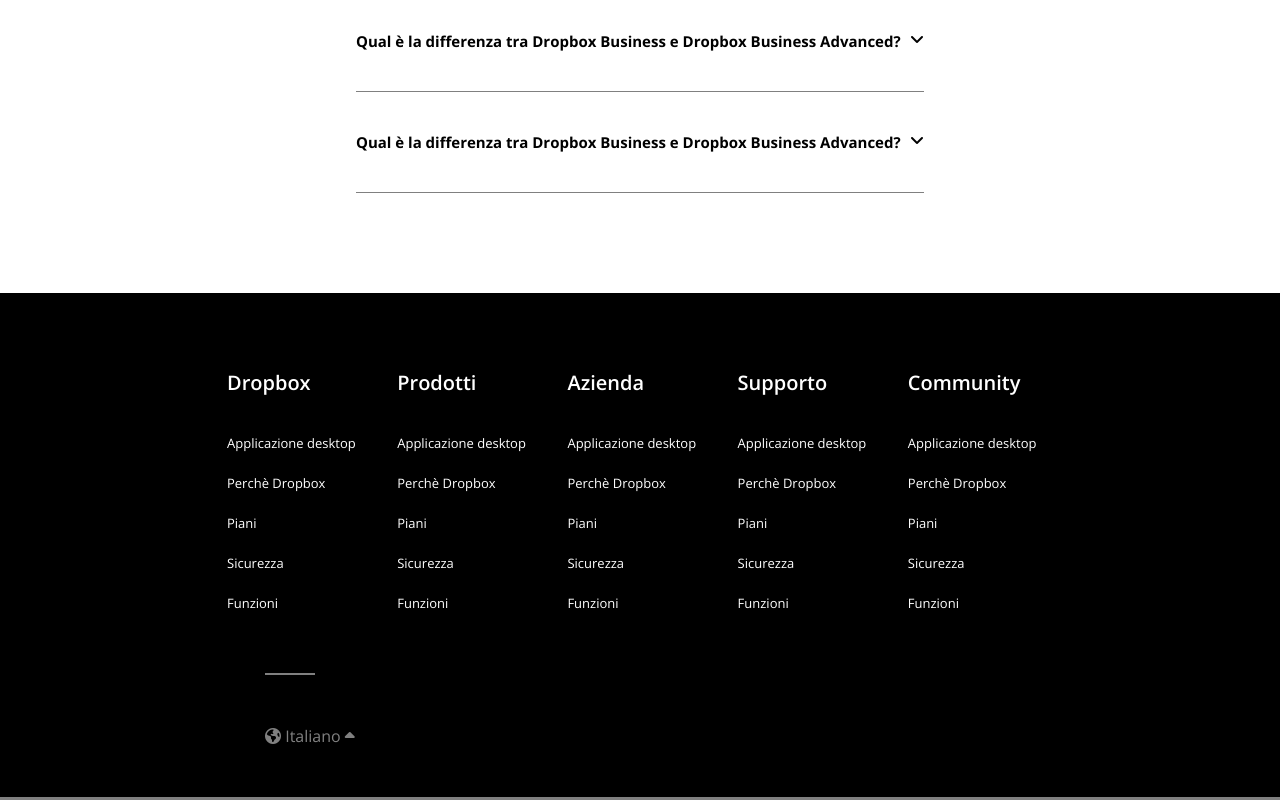
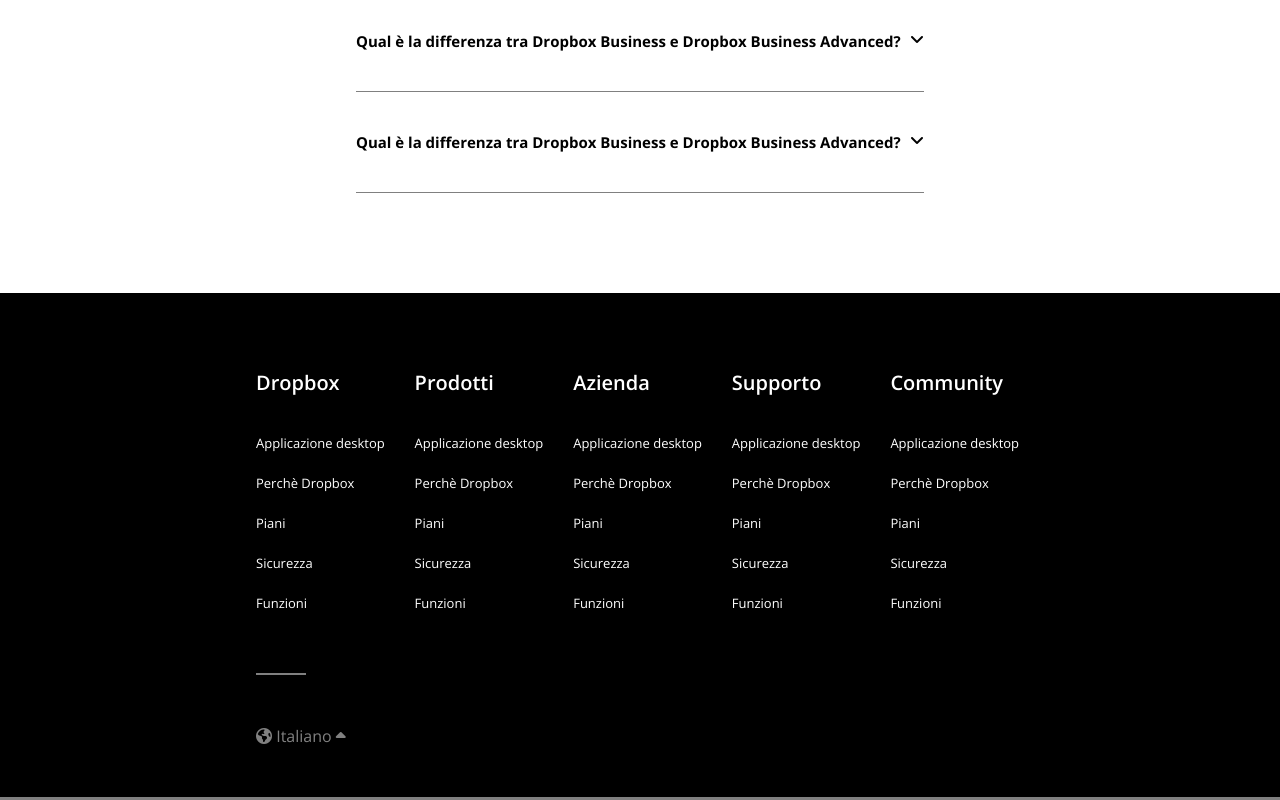
Before and after one commit to Crisano97/htmlcss-dropbox, a plain HTML site: page index.html in a window 1280 px wide. Shown: the part 4514-5314 px from the top of the page. Drawn offline with nearby package versions, Linux system fonts and the light colour scheme.

Commit message:
htmlcss-dropbox+bonus

```diff
--- a/css/style.css
+++ b/css/style.css
@@ -524,14 +524,15 @@ main {
 footer {
     background-color: black;
     width: 100%;
-    padding: 50px;
+    padding: 50px 0;
     border-bottom: 3px solid gray;
 }
 
 .ft-container {
-    width: 70%;
+    width: 60%;
     margin: 0 auto;
     display: flex;
+    flex-wrap: wrap;
     justify-content: space-between;
 }
 
@@ -555,7 +556,6 @@ footer {
 
 .language {
     color: gray;
-    margin: 0 215px;
 }
 
 footer .line {
--- a/index.html
+++ b/index.html
@@ -485,11 +485,13 @@
                 </ul>
             </div>
         </div>
-        <div class="language">
-            <div class="line"></div>
-            <i class="fa-solid fa-earth-americas"></i>
-            <span>Italiano</span>
-            <i class="fa-solid fa-caret-up"></i>
+        <div class="ft-container">
+            <div class="language">
+                <div class="line"></div>
+                <i class="fa-solid fa-earth-americas"></i>
+                <span>Italiano</span>
+                <i class="fa-solid fa-caret-up"></i>
+            </div>
         </div>
     </footer>
 
```
